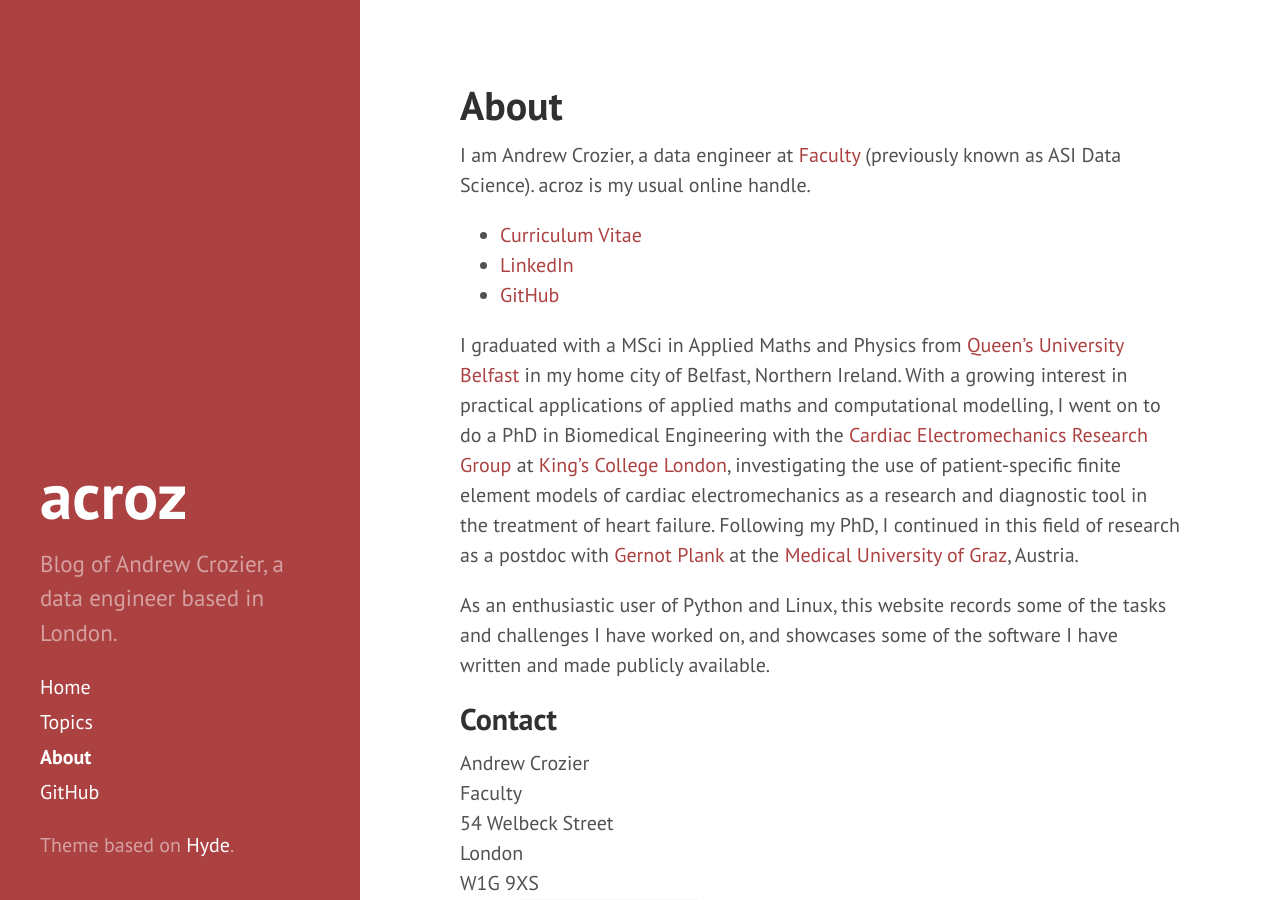
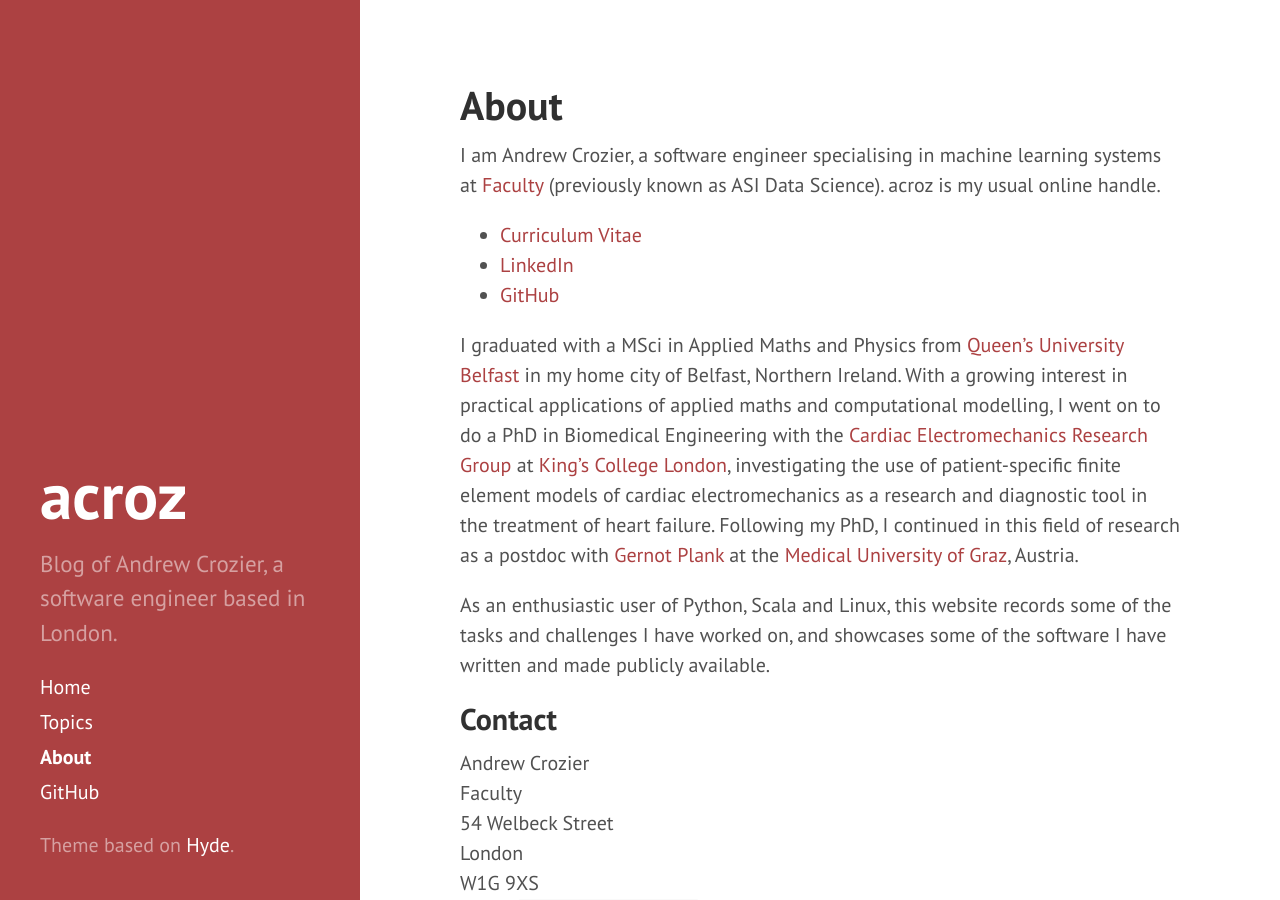
Before and after one commit to acroz/acroz.github.io, a Jekyll site: the page built from about.md, in a window 1280 px wide and 900 px high. Built offline with Jekyll 4.4.1, drawn with Linux system fonts in a browser that asks for light colours; nearby versions of some CDN libraries.

Commit message:
Minor tweaks to about page

```diff
--- a/_config.yml
+++ b/_config.yml
@@ -9,7 +9,7 @@ permalink: /:year/:month/:day/:title/
 title: acroz
 tagline: 'Andrew Crozier'
 description: >
-  Blog of Andrew Crozier, a data engineer based in London.
+  Blog of Andrew Crozier, a software engineer based in London.
 url: http://acroz.github.io
 baseurl: ""
 date_format: "%-d %B, %Y"
--- a/about.md
+++ b/about.md
@@ -4,8 +4,9 @@ title: About
 order: 2
 ---
 
-I am Andrew Crozier, a data engineer at [Faculty] (previously known as ASI Data
-Science). acroz is my usual online handle.
+I am Andrew Crozier, a software engineer specialising in machine learning
+systems at [Faculty] (previously known as ASI Data Science). acroz is my usual
+online handle.
 
 * [Curriculum Vitae][CV]
 * [LinkedIn]
@@ -21,9 +22,9 @@ electromechanics as a research and diagnostic tool in the treatment of heart
 failure. Following my PhD, I continued in this field of research as a postdoc
 with [Gernot Plank] at the [Medical University of Graz][MUG], Austria.
 
-As an enthusiastic user of Python and Linux, this website records some of the
-tasks and challenges I have worked on, and showcases some of the software I
-have written and made publicly available.
+As an enthusiastic user of Python, Scala and Linux, this website records some
+of the tasks and challenges I have worked on, and showcases some of the
+software I have written and made publicly available.
 
 ## Contact
 
```
